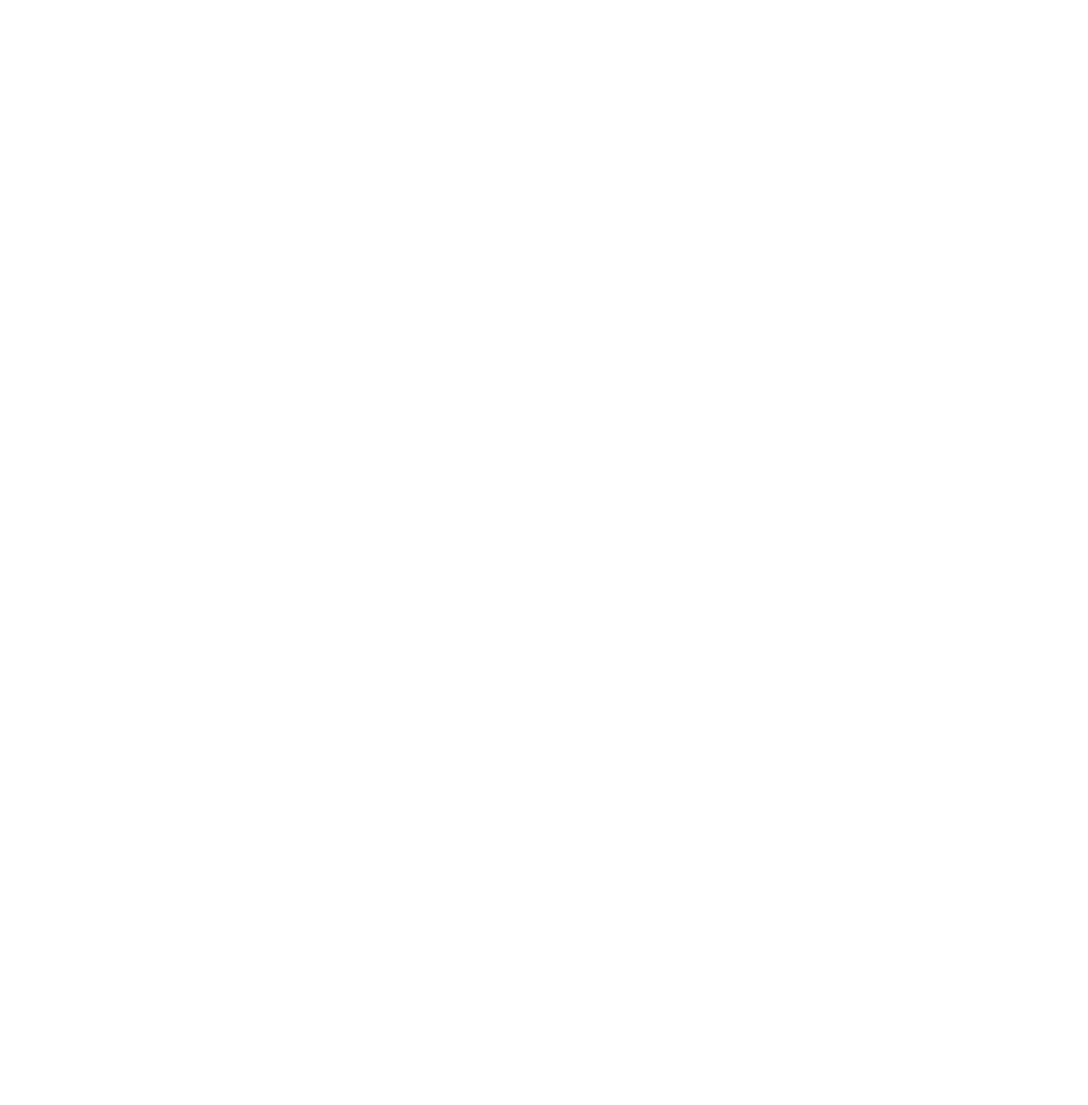
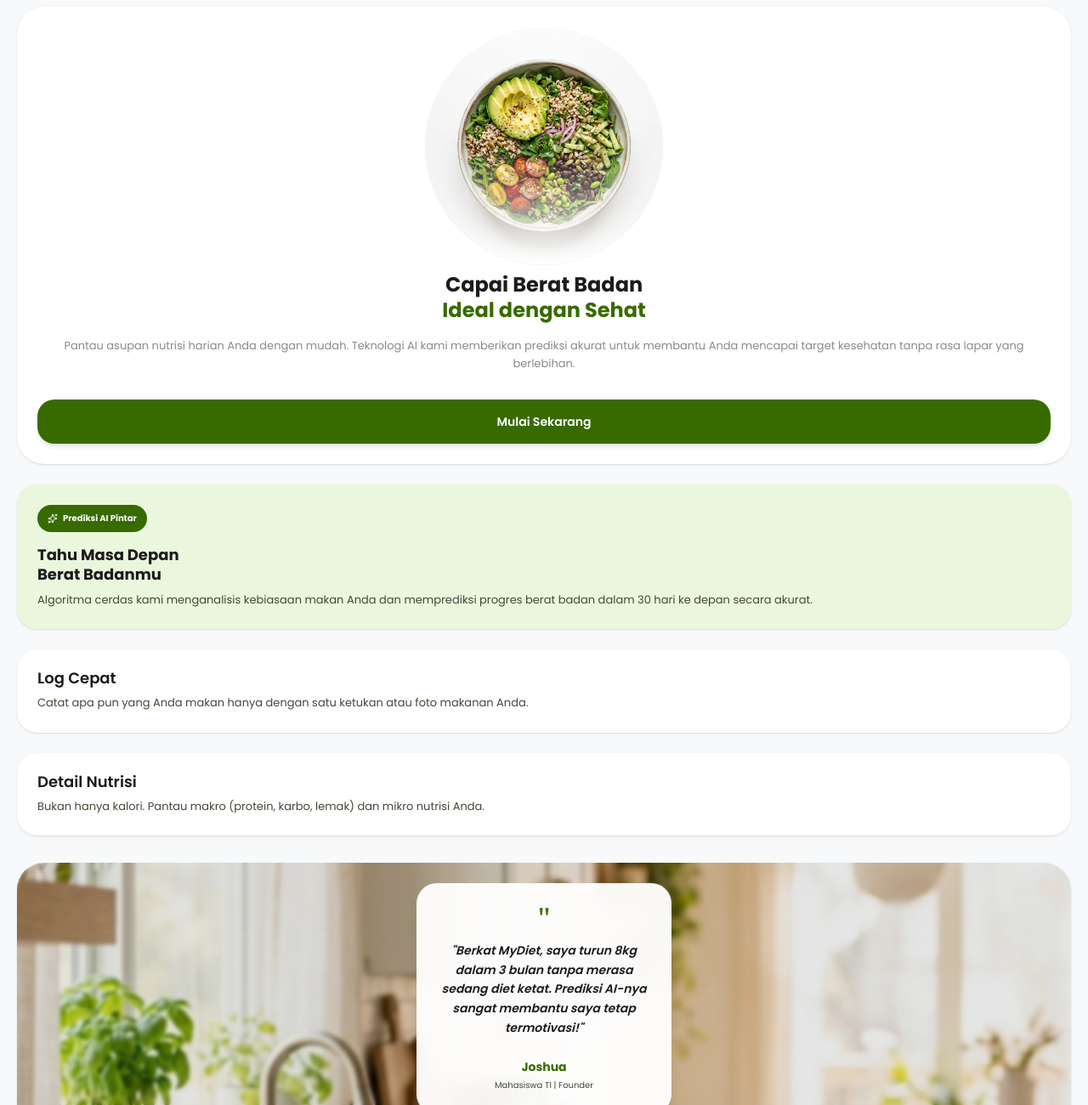
Before and after one commit to josswinaya/mydiet, a Next.js app: page / in a window 1280 px wide. Before the commit this address had no page. Shown: the top 1300 px of the page at 85% size. Before the commit the page ends 800 px from the top, so only its background shows below. Built offline with nearby package versions, Linux system fonts and the light colour scheme.

Commit message:
feat: add landing page with hero, features, and testimonial sections

```diff
--- a/src/app/(app)/dashboard/page.tsx
+++ b/src/app/(app)/dashboard/page.tsx
@@ -132,7 +132,7 @@
           <div>
             <p className="text-xs text-white/70 mb-1">{dateStr}</p>
             <h1 className="text-xl font-bold">
-              {greeting}, {displayName}! 👋
+              {greeting}, {displayName}!
             </h1>
           </div>
           <Link
--- a/src/app/page.tsx
+++ b/src/app/page.tsx
@@ -1,7 +1,96 @@
-import { redirect } from "next/navigation";
+import Image from "next/image";
+import Link from "next/link";
+import { Sparkles } from "lucide-react";
 
-export default function Home() {
-  // Arahkan otomatis pengguna dari halaman utama (root) ke dashboard
-  // Jika belum login, proxy.ts (middleware) akan mengarahkannya ke /login
-  redirect("/dashboard");
+import saladImg from "../../public/images/salad.webp";
+import kitchenImg from "../../public/images/kitchen.webp";
+
+export default function LandingPage() {
+  return (
+    <main className="min-h-screen bg-[#F8F9FA] pb-10">
+
+      <div className="px-5 mt-2 flex flex-col gap-6">
+        {/* ── Hero Section ── */}
+        <div className="bg-white rounded-[32px] overflow-hidden p-6 shadow-sm flex flex-col items-center text-center">
+          <div className="w-full max-w-[280px] aspect-square relative mb-2 rounded-full overflow-hidden">
+             <Image
+               src={saladImg}
+               alt="Healthy Salad Bowl"
+               className="w-full h-full object-cover"
+               placeholder="blur"
+             />
+             <div className="absolute inset-0 bg-gradient-to-t from-white via-transparent to-transparent"></div>
+          </div>
+          <h1 className="text-2xl font-bold leading-tight mb-4">
+            <span className="text-text-dark">Capai Berat Badan</span><br/>
+            <span className="text-primary">Ideal dengan Sehat</span>
+          </h1>
+          <p className="text-[13px] text-text-muted mb-8 leading-relaxed px-2">
+            Pantau asupan nutrisi harian Anda dengan mudah. Teknologi AI kami memberikan prediksi akurat untuk membantu Anda mencapai target kesehatan tanpa rasa lapar yang berlebihan.
+          </p>
+          <Link
+            href="/dashboard"
+            className="w-full block text-center py-4 rounded-[20px] bg-primary text-white font-semibold shadow-md hover:bg-primary-hover transition-colors"
+          >
+            Mulai Sekarang
+          </Link>
+        </div>
+
+        {/* ── Card: Prediksi AI Pintar ── */}
+        <div className="bg-[#EAF7DC] rounded-[24px] p-6 shadow-sm">
+          <div className="inline-flex items-center gap-1.5 px-3 py-1.5 bg-primary rounded-full text-white text-[10px] font-bold mb-4">
+            <Sparkles size={12} />
+            Prediksi AI Pintar
+          </div>
+          <h2 className="text-[18px] font-bold text-text-dark leading-tight mb-2">
+            Tahu Masa Depan<br/>Berat Badanmu
+          </h2>
+          <p className="text-[13px] text-[#414939] leading-relaxed">
+            Algoritma cerdas kami menganalisis kebiasaan makan Anda dan memprediksi progres berat badan dalam 30 hari ke depan secara akurat.
+          </p>
+        </div>
+
+        {/* ── Card: Log Cepat ── */}
+        <div className="bg-white rounded-[24px] p-6 shadow-sm">
+          <h2 className="text-[18px] font-semibold text-text-dark mb-2">
+            Log Cepat
+          </h2>
+          <p className="text-[13px] text-[#414939] leading-relaxed">
+            Catat apa pun yang Anda makan hanya dengan satu ketukan atau foto makanan Anda.
+          </p>
+        </div>
+
+        {/* ── Card: Detail Nutrisi ── */}
+        <div className="bg-white rounded-[24px] p-6 shadow-sm">
+          <h2 className="text-[18px] font-semibold text-text-dark mb-2">
+            Detail Nutrisi
+          </h2>
+          <p className="text-[13px] text-[#414939] leading-relaxed">
+            Bukan hanya kalori. Pantau makro (protein, karbo, lemak) dan mikro nutrisi Anda.
+          </p>
+        </div>
+
+        {/* ── Testimonial Card ── */}
+        <div className="relative rounded-[32px] overflow-hidden p-6 mt-2 shadow-sm h-[320px] flex items-center justify-center">
+          <Image
+            src={kitchenImg}
+            alt="Kitchen Background"
+            className="absolute inset-0 w-full h-full object-cover"
+            placeholder="blur"
+          />
+          <div className="absolute inset-0 bg-black/10 backdrop-blur-[2px]"></div>
+
+          <div className="relative z-10 bg-white/95 backdrop-blur-sm rounded-[24px] p-6 shadow-lg text-center w-full max-w-[300px]">
+            <div className="text-primary text-4xl leading-none font-serif mb-2">"</div>
+            <p className="italic font-semibold text-[14px] text-text-dark leading-relaxed mb-6">
+              "Berkat MyDiet, saya turun 8kg dalam 3 bulan tanpa merasa sedang diet ketat. Prediksi AI-nya sangat membantu saya tetap termotivasi!"
+            </p>
+            <p className="font-bold text-primary text-sm mb-0.5">Joshua</p>
+            <p className="text-[10px] text-text-secondary">Mahasiswa TI | Founder</p>
+          </div>
+        </div>
+
+      </div>
+    </main>
+  );
 }
```
Also changed, not shown: public/images/kitchen.webp (added), public/images/salad.webp (added).
